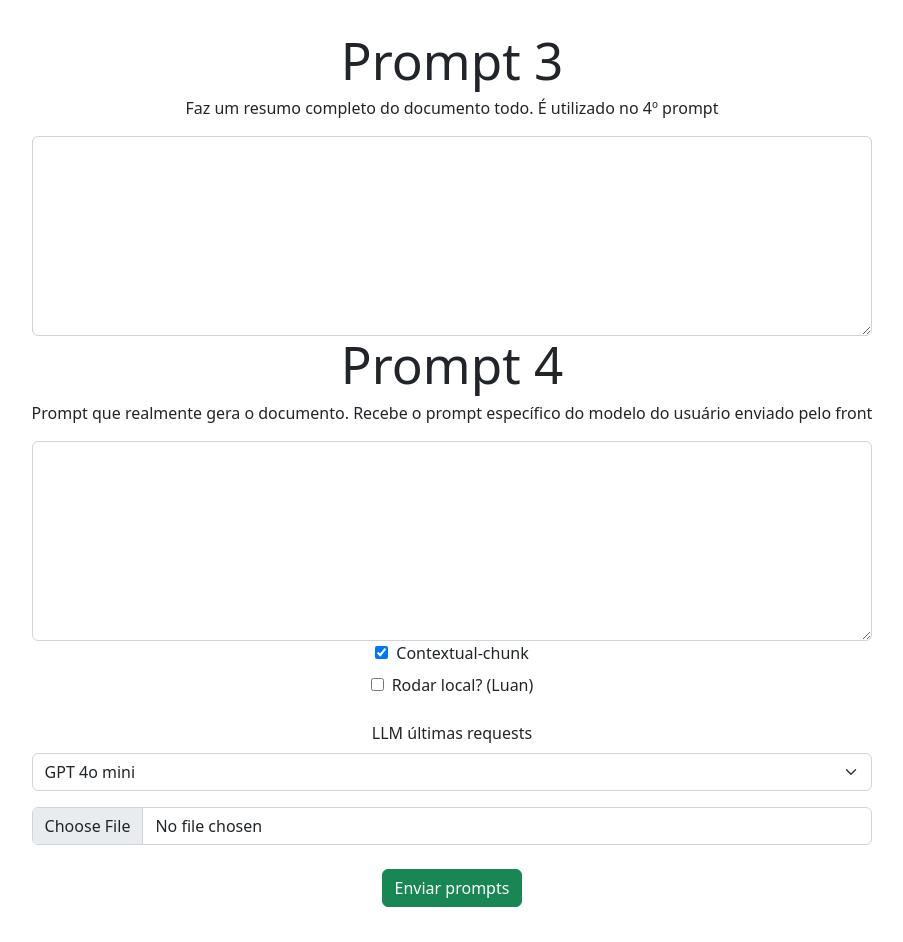
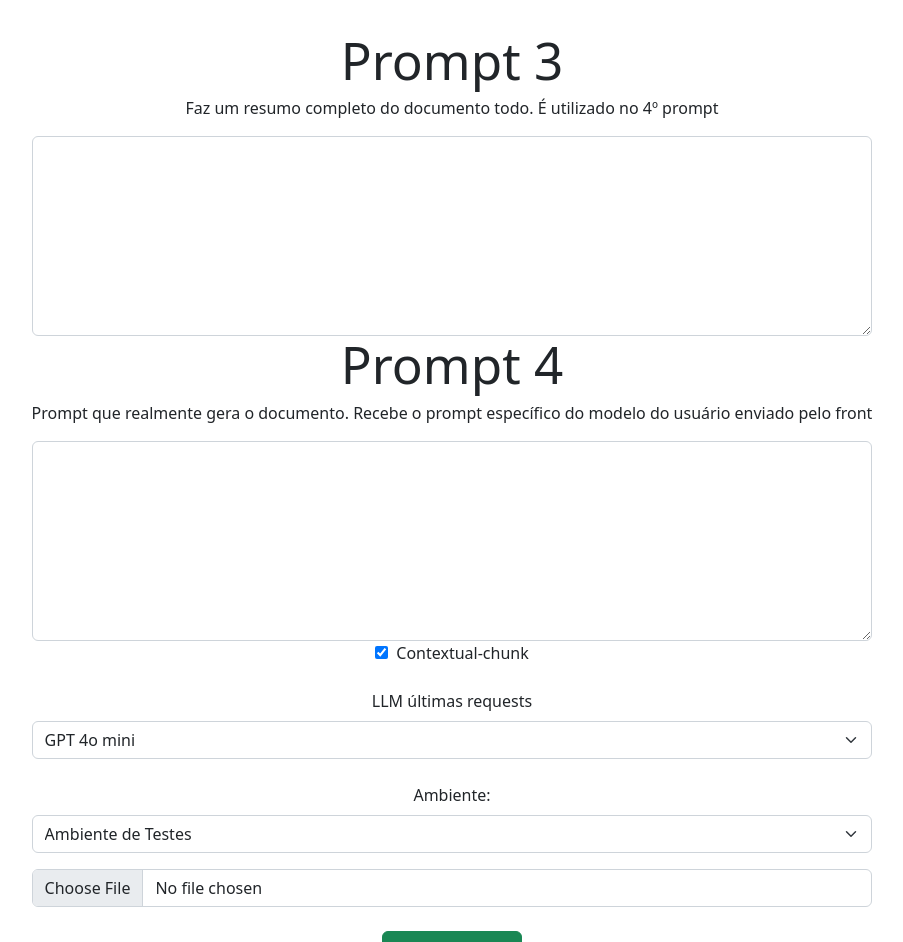
Before and after one commit to marianachoratto/front-prompt-vella, a React (Vite) app: page / in a window 1280 px wide. Shown: the top 942 px of the page, without its empty margins (188-1091 px from the left). Built offline with nearby package versions, Linux system fonts and the light colour scheme.

Commit message:
feat: adicionando opções de escolher o ambiente do backend

```diff
--- a/src/App.tsx
+++ b/src/App.tsx
@@ -16,9 +16,7 @@ function App() {
       "contextual-chunks"
     ) as HTMLInputElement;
 
-    const isLocalServer = document.getElementById(
-      "is-local-server"
-    ) as HTMLInputElement;
+    const ambiente = document.getElementById("ambiente") as HTMLSelectElement;
 
     const llmUltimasRequests = document.getElementById(
       "llm-ultimas-requests"
@@ -35,9 +33,15 @@ function App() {
     );
 
     setIsLoading(true);
-    const url = isLocalServer.checked
-      ? "http://localhost:8000/gerar-documento/pdf"
-      : "https://luanpoppe-vella-backend.hf.space/gerar-documento/pdf";
+    debugger;
+    const url =
+      ambiente.value == "local"
+        ? "http://localhost:8000/gerar-documento/pdf"
+        : ambiente.value == "tests"
+        ? "https://luanpoppe-vella-backend-tests.hf.space/gerar-documento/pdf"
+        : ambiente.value == "producao"
+        ? "https://luanpoppe-vella-backend.hf.space/gerar-documento/pdf"
+        : "";
     axios
       .post(url, formData)
       .then((res) => {
@@ -78,16 +82,6 @@ function App() {
       />
       <label htmlFor="contextual-chunks">Contextual-chunk</label>
 
-      <div className="mt-2">
-        <input
-          type="checkbox"
-          defaultChecked={false}
-          id="is-local-server"
-          className="me-2"
-        />
-        <label htmlFor="is-local-server">Rodar local? (Luan)</label>
-      </div>
-
       <label className="mt-4 mb-2 d-block" htmlFor="llm-ultimas-requests">
         LLM últimas requests
       </label>
@@ -96,6 +90,17 @@ function App() {
           GPT 4o mini
         </option>
         <option value="deepseek-chat">Deepseek Chat</option>
+      </select>
+
+      <label className="mt-4 mb-2 d-block" htmlFor="ambiente">
+        Ambiente:
+      </label>
+      <select className="form-select" id="ambiente">
+        <option value="local">Local (Luan)</option>
+        <option selected value="tests">
+          Ambiente de Testes
+        </option>
+        <option value="producao">Produção</option>
       </select>
 
       <input
```
